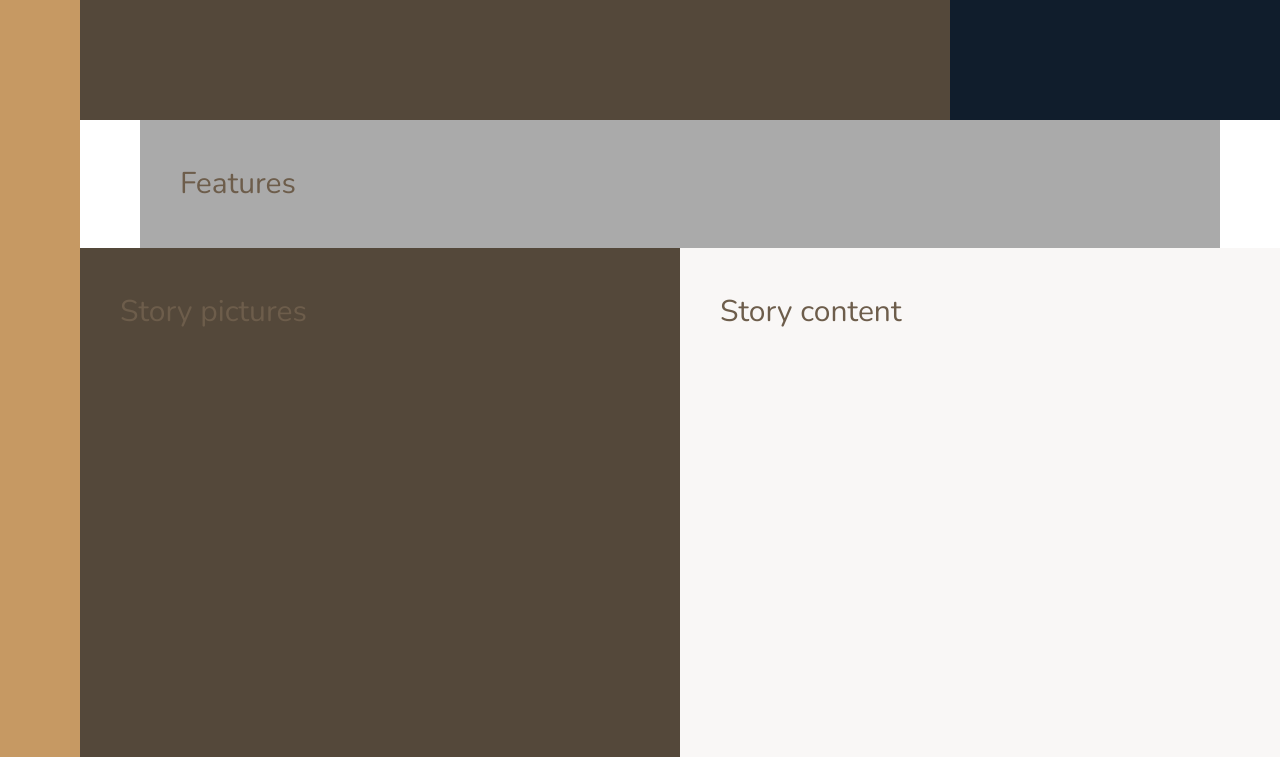
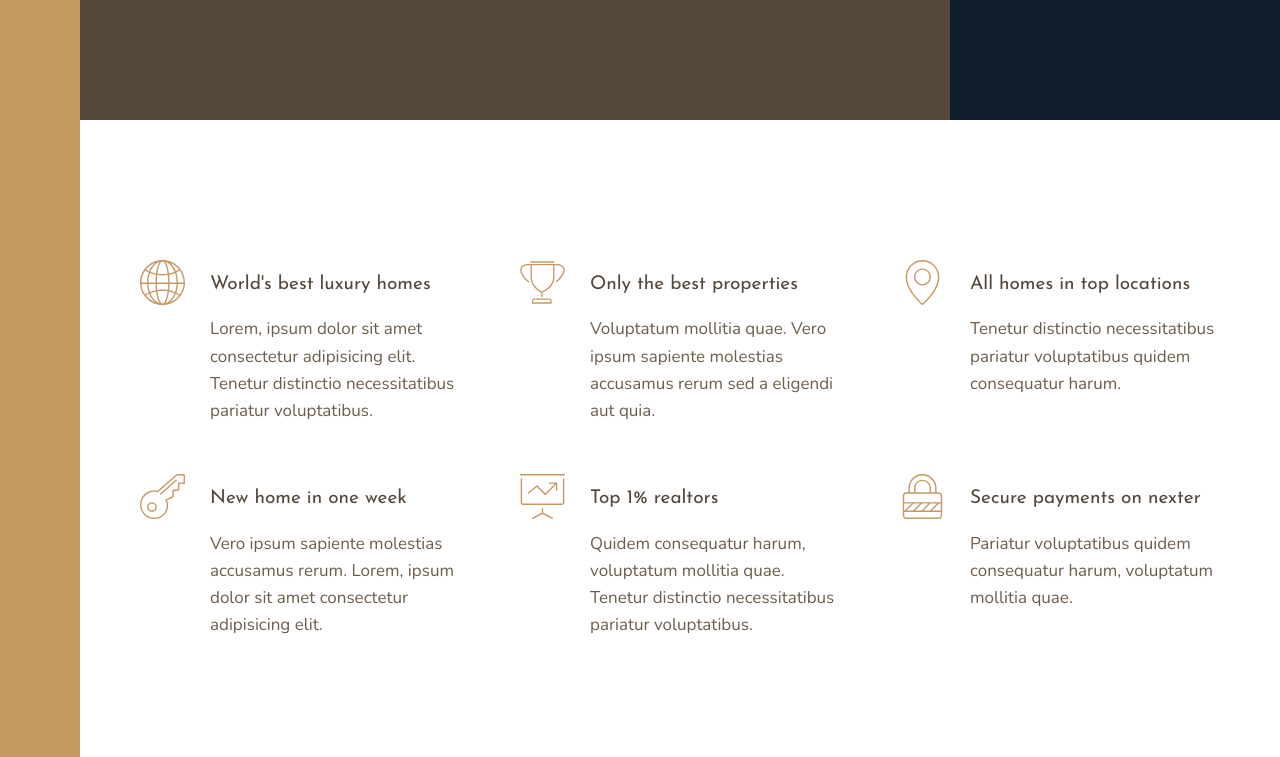
Before and after one commit to Masean/Nexter, a website: page index.html in a window 1280 px wide. Shown: the part 520-1277 px from the top of the page. Drawn offline with nearby package versions, Linux system fonts and the light colour scheme.

Commit message:
Building the features section

```diff
--- a/index.html
+++ b/index.html
@@ -26,7 +26,60 @@
         </div>
 
         <section class="features">
-            Features
+            <div class="feature">
+                <svg class="feature__icon">
+                    <use xlink:href="img/sprite.svg#icon-global"></use>
+                </svg>
+                <h4 class="heading-4 heading-4--dark">World's best luxury homes</h4>
+                <p class="feature__text">Lorem, ipsum dolor sit amet consectetur adipisicing elit. Tenetur distinctio necessitatibus pariatur voluptatibus.
+                </p>
+            </div>
+
+            <div class="feature">
+                <svg class="feature__icon">
+                    <use xlink:href="img/sprite.svg#icon-trophy"></use>
+                </svg>
+                <h4 class="heading-4 heading-4--dark">Only the best properties</h4>
+                <p class="feature__text">Voluptatum mollitia quae. Vero ipsum sapiente molestias accusamus rerum sed a eligendi aut quia.
+                </p>
+            </div>
+
+            <div class="feature">
+                <svg class="feature__icon">
+                    <use xlink:href="img/sprite.svg#icon-map-pin"></use>
+                </svg>
+                <h4 class="heading-4 heading-4--dark">All homes in top locations</h4>
+                <p class="feature__text">Tenetur distinctio necessitatibus pariatur voluptatibus quidem consequatur harum.
+                </p>
+            </div>
+
+            <div class="feature">
+                <svg class="feature__icon">
+                    <use xlink:href="img/sprite.svg#icon-key"></use>
+                </svg>
+                <h4 class="heading-4 heading-4--dark">New home in one week</h4>
+                <p class="feature__text">Vero ipsum sapiente molestias accusamus rerum. Lorem, ipsum dolor sit amet consectetur adipisicing elit.
+                </p>
+            </div>
+
+            <div class="feature">
+                <svg class="feature__icon">
+                    <use xlink:href="img/sprite.svg#icon-presentation"></use>
+                </svg>
+                <h4 class="heading-4 heading-4--dark">Top 1% realtors</h4>
+                <p class="feature__text">Quidem consequatur harum, voluptatum mollitia quae. Tenetur distinctio necessitatibus pariatur voluptatibus.
+                </p>
+            </div>
+
+            <div class="feature">
+                <svg class="feature__icon">
+                    <use xlink:href="img/sprite.svg#icon-lock"></use>
+                </svg>
+                <h4 class="heading-4 heading-4--dark">Secure payments on nexter</h4>
+                <p class="feature__text">Pariatur voluptatibus quidem consequatur harum, voluptatum mollitia quae.
+                </p>
+            </div>
+
         </section>
 
         <div class="story__pictures">
--- a/sass/_base.scss
+++ b/sass/_base.scss
@@ -38,9 +38,4 @@ body {
   display: grid;
   grid-template-rows: 80vh min-content 40vw repeat(3, min-content) ;
   grid-template-columns:[sidebar-start] 8rem [sidebar-end full-start] minmax(6rem, 1fr) [center-start] repeat(8, [col-start] minmax(min-content, 14rem) [col-end])  [center-end] minmax(6rem, 1fr) [full-end];
-
-  & > * {
-    padding: 40px;
-    font-size: 3rem;
-  }
 }
--- a/sass/_features.scss
+++ b/sass/_features.scss
@@ -1,4 +1,34 @@
 .features {
-  background-color: $color-grey-light-2;
   grid-column: center-start / center-end;
+
+  margin: 15rem 0;
+
+  display: grid;
+  // grid-template-columns: repeat(3, 1fr);
+  grid-template-columns: repeat(auto-fit, minmax(25rem, 1fr));
+  grid-gap: 6rem;
+  align-items: start;
+
 }
+
+.feature {
+
+  display: grid;
+  grid-template-columns: min-content 1fr;
+  grid-row-gap: 1.5rem;
+  grid-column-gap: 2.5rem;
+
+  &__icon {
+    fill: $color-primary;
+    width: 4.5rem;
+    height: 4.5rem;
+    grid-row: 1 / span 2;
+    transform: translateY(-1rem);
+  }
+
+  &__text {
+    font-size: 1.7rem;
+
+  }
+
+}
--- a/sass/_typography.scss
+++ b/sass/_typography.scss
@@ -0,0 +1,32 @@
+%heading {
+  font-family: $font-display;
+  font-weight: 400;
+
+}
+
+.heading-1 {
+  @extend %heading;
+
+}
+
+.heading-2 {
+  @extend %heading;
+}
+
+.heading-3 {
+  @extend %heading;
+}
+
+.heading-4 {
+  @extend %heading;
+  font-size: 1.9rem;
+
+  &--light {
+    color: $color-grey-light-1;
+  }
+
+  &--dark {
+    color: $color-grey-dark-1;
+  }
+
+}
```
Also changed, not shown: css/style.css, sass/_header.scss (line endings or trailing spaces), sass/_story.scss (line endings or trailing spaces).
